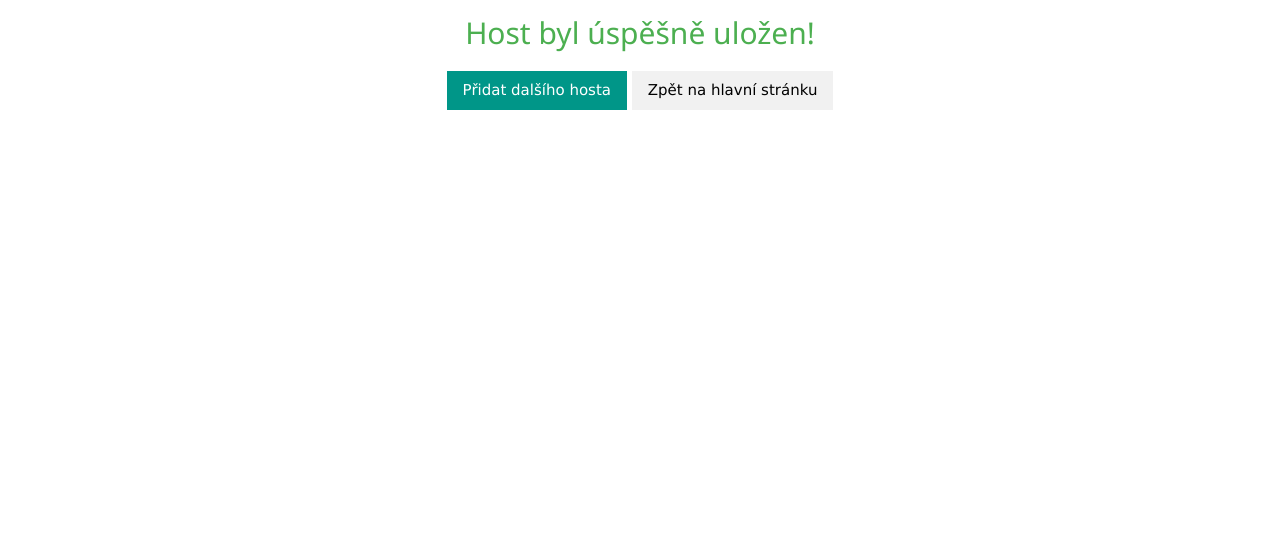
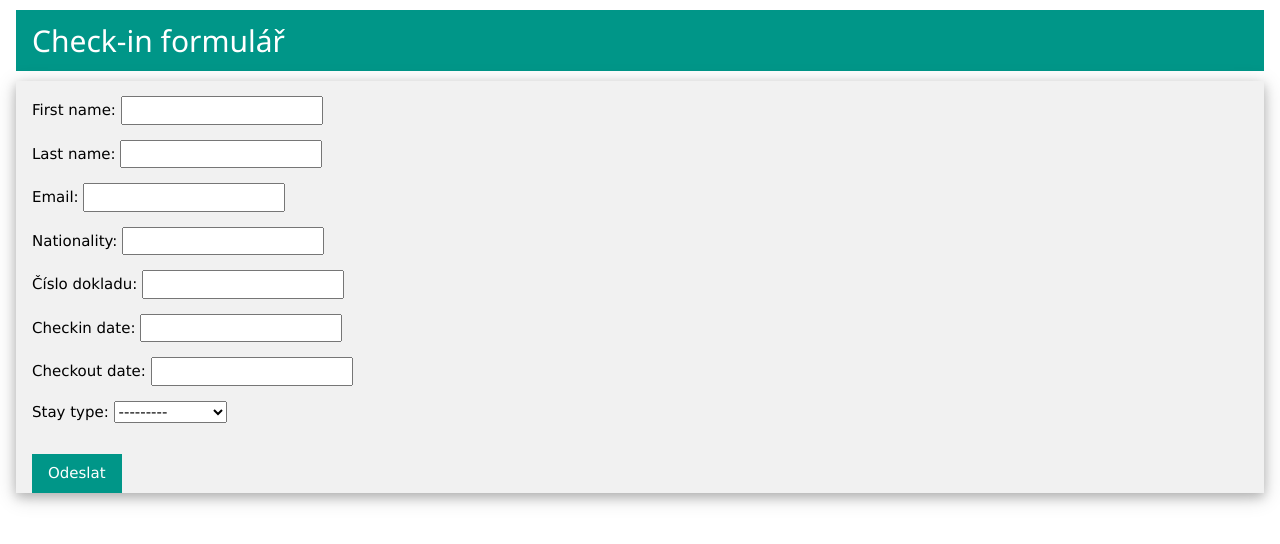
Before and after one commit to Oskar18/SmartStay, a Django app: template SmartStay/checkin/templates/checkin/success.html in a window 1280 px wide. Shown: the top 544 px of the page. Run offline with Django 5.2, Linux system fonts and the light colour scheme; the template is opened without the code that fills it: values that come from a table or form of the project are taken from there, others are empty.

Commit message:
guest_form

```diff
--- a/SmartStay/checkin/templates/checkin/success.html
+++ b/SmartStay/checkin/templates/checkin/success.html
@@ -1,14 +1,18 @@
 <!DOCTYPE html>
 <html>
 <head>
-    <title>Úspěšný check-in</title>
-    <link rel="stylesheet" href="https://www.w3schools.com/w3css/4/w3.css">
+    <title>Check-in hosta</title> <!-- # Název záložky v prohlížeči -->
+    <link rel="stylesheet" href="https://www.w3schools.com/w3css/4/w3.css"> <!-- # Importujeme W3.CSS pro jednoduché designové prvky -->
 </head>
-<body class="w3-container">
-    <h2 class="w3-center w3-text-green">Host byl úspěšně uložen!</h2>
-    <div class="w3-center w3-margin-top">
-        <a class="w3-button w3-teal" href="/checkin/">Přidat dalšího hosta</a>
-        <a class="w3-button w3-light-grey" href="/">Zpět na hlavní stránku</a>
-    </div>
+<body class="w3-container"> <!-- # W3.CSS kontejner pro zarovnání obsahu -->
+
+    <h2 class="w3-teal w3-padding">Check-in formulář</h2> <!-- # Nadpis formuláře se zeleným pruhem -->
+
+    <form method="post" class="w3-container w3-card-4 w3-light-grey"> <!-- # Začátek formuláře, metoda POST pro odesílání dat -->
+        {% csrf_token %} <!-- # Bezpečnostní token proti podvržení formuláře (Cross-Site Request Forgery) -->
+        {{ form.as_p }} <!-- # Django vykreslí náš formulář jako paragrafy (každé pole má vlastní <p>) -->
+        <button type="submit" class="w3-button w3-teal w3-margin-top">Odeslat</button> <!-- # Tlačítko pro odeslání formuláře -->
+    </form>
+
 </body>
 </html>
```
Also changed, not shown: SmartStay/checkin/templates/checkin/guest_form.html (renamed from SmartStay/checkin/templates/checkin/guest_from.html).
